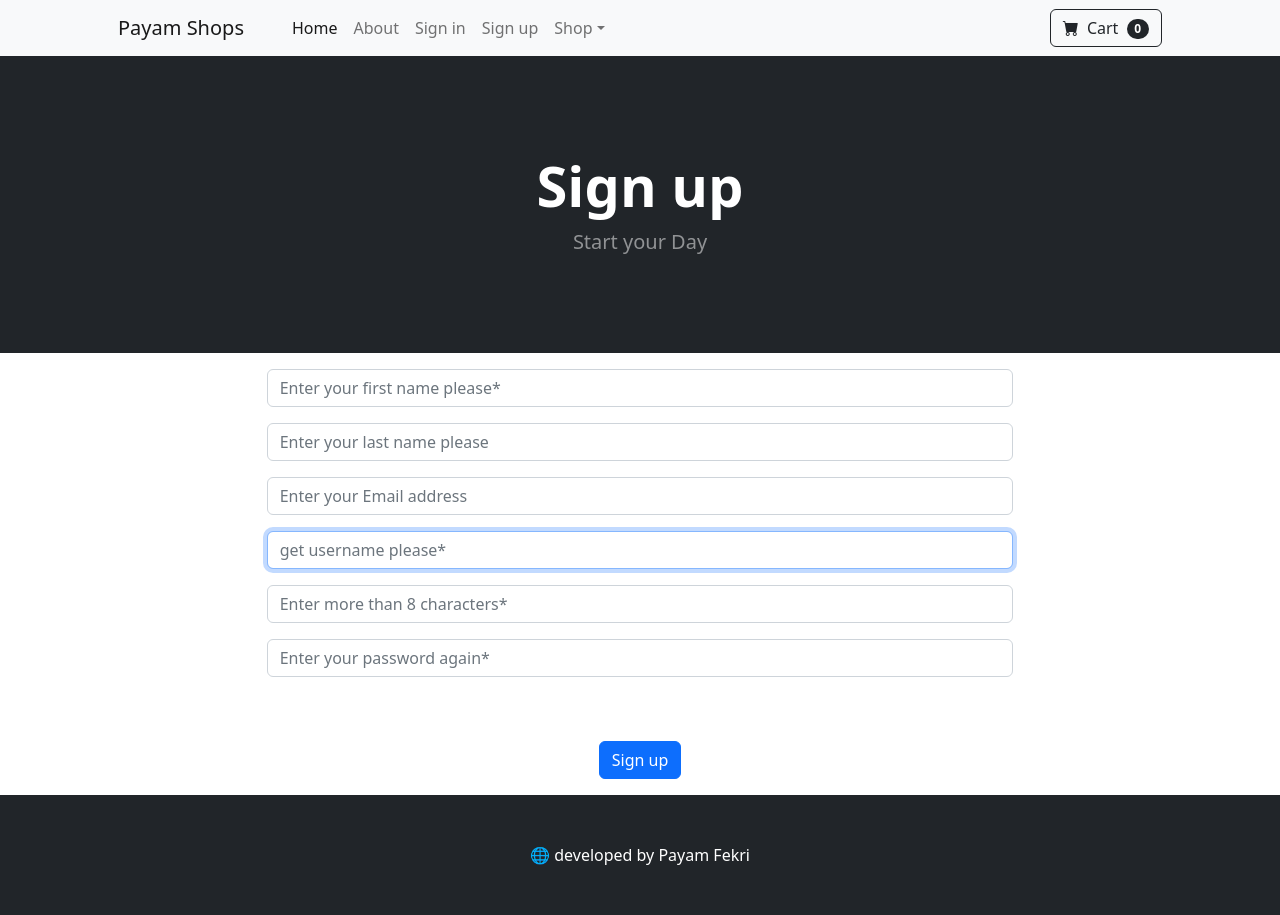
After one commit to PayamFekri/PayamShop, a Django app: page /signup/ in a window 1280 px wide. The commit adds this page. Run offline with Django 5.2, Linux system fonts and the light colour scheme; some libraries are stand-ins or nearby versions.

Commit message:
'add-signupForm-have-error'

```diff
--- /dev/null
+++ b/shop/forms.py
@@ -0,0 +1,76 @@
+from django.contrib.auth.models import User
+from django.contrib.auth.forms import UserCreationForm
+from django import forms
+from django.core.exceptions import ValidationError
+
+
+class SignUpForm(UserCreationForm):
+    first_name = forms.CharField(
+        label= "",
+        required=True,
+        max_length= 50 ,
+        widget= forms.TextInput(attrs={'class' : 'form-control' , 'placeholder' : 'Enter your first name please*'})
+    )
+
+    last_name = forms.CharField(
+        label= "",
+        max_length= 50 ,
+        widget= forms.TextInput(attrs={'class' : 'form-control' , 'placeholder' : 'Enter your last name please'})
+    )
+
+    email = forms.EmailField(
+        label= "",
+        widget= forms.TextInput(attrs={'class' : 'form-control' , 'placeholder' : 'Enter your Email address'})
+    )
+
+    username = forms.CharField(
+        label= "",
+        max_length= 20 ,
+        required=True,
+        widget= forms.TextInput(attrs={'class' : 'form-control' , 'placeholder' : 'get username please*'})
+    )
+    password1 = forms.CharField(
+        label="",
+        required=True,
+        widget= forms.PasswordInput(
+            attrs={
+                'class' : 'form-control',
+                'name' : 'password',
+                'type' : 'password',
+                'placeholder' : 'Enter more than 8 characters*'
+
+            }
+        )
+    )
+
+
+    password2 = forms.CharField(
+        label="",
+        required=True,
+        widget= forms.PasswordInput(
+            attrs={
+                'class' : 'form-control',
+                'name' : 'password',
+                'type' : 'password',
+                'placeholder' : 'Enter your password again*'
+
+            }
+        )
+    )
+
+    class Meta:
+        model = User
+        fields = ("first_name" , 'last_name' ,"email","username","password1" ,"password2" )
+
+
+    def clean_email(self):
+        email = self.cleaned_data.get('email')
+        if User.objects.filter(email=email).exists():
+            raise ValidationError("This email is already registered.")
+        return email
+
+    def clean_username(self):
+        username = self.cleaned_data.get('username')
+        if User.objects.filter(username=username).exists():
+            raise ValidationError("This username is already taken.")
+        return username
--- a/shop/templates/shop/navbar.html
+++ b/shop/templates/shop/navbar.html
@@ -13,6 +13,7 @@
                     <li class="nav-item"><a class="nav-link" href="{% url "logout" %}">Exit</a></li>
                 {% else %}
                     <li class="nav-item"><a class="nav-link" href="{% url "login" %}">Sign in</a></li>
+                    <li class="nav-item"><a class="nav-link" href="{% url "signup" %}">Sign up</a></li>
                 {% endif %}
 
 
--- /dev/null
+++ b/shop/templates/shop/signup.html
@@ -0,0 +1,30 @@
+{%extends 'shop/base.html'%}
+{% block content %}
+
+    <!-- Header-->
+    <header class="bg-dark py-5">
+        <div class="container px-4 px-lg-5 my-5">
+            <div class="text-center text-white">
+                <h1 class="display-4 fw-bolder">Sign up</h1>
+                <p class="lead fw-normal text-white-50 mb-0">Start your Day</p>
+            </div>
+        </div>
+    </header>
+
+
+    <div class = 'row'>
+        <center>
+            <div class = col-7>
+                <p align = 'justify'>
+                    <form method = "POST" action = "{% url 'signup' %}">
+                        {% csrf_token %} <!-- for security-->
+                            {{form.as_p}}
+                            <br><br>
+                        <button type="submit" class="btn btn-primary">Sign up</button>
+                    </form>
+                </p>
+            </div>
+        </center>
+    </div>
+
+{%endblock  %}
--- a/shop/urls.py
+++ b/shop/urls.py
@@ -1,8 +1,9 @@
-from django.urls import path,include
-from .views import helloworld , about , login_user , logout_user
+from django.urls import path
+from . import views
 urlpatterns = [
-    path('hi/', helloworld, name='helloworld'),
-    path('about/' , about),
-    path('login/', login_user, name='login'),
-    path('logout/', logout_user, name='logout')
+    path('hi/', views.helloworld, name='helloworld'),
+    path('about/' , views.about),
+    path('login/', views.login_user, name='login'),
+    path('logout/', views.logout_user, name='logout'),
+    path('signup/', views.signup_user , name='signup'),
 ]
--- a/shop/views.py
+++ b/shop/views.py
@@ -2,7 +2,14 @@ from django.shortcuts import render , redirect
 from .models import Product
 from django.contrib.auth import authenticate , login , logout
 from django.contrib import messages
+from django.contrib.auth.models import User
+from django.contrib.auth.forms import UserCreationForm
+from django import forms
+from . forms import SignUpForm
 
+from django.views.decorators.csrf import csrf_protect  # اضافه کنید
+
+@csrf_protect
 def helloworld(request):
     all_product = Product.objects.all()
     return render(request, 'shop/index.html', {'ProductsINview' : all_product})
@@ -20,7 +27,7 @@ def login_user(request):
             messages.success(request , "Logged in successfully.")
             return redirect("helloworld")
         else:
-            messages.success(request , "There was a problem logging in.")
+            messages.success(request , "Logged in successfully.")
             return redirect("login")
     else :
         return render(request , 'shop/login.html')
@@ -29,3 +36,21 @@ def logout_user(request):
     logout(request)
     messages.success(request , ("You have successfully logged out."))
     return redirect("helloworld")
+
+def signup_user(request):
+    form = SignUpForm()
+    if request.method == "POST":
+        form = SignUpForm(request.POST)
+        if form.is_valid():
+            form.save()
+            username = form.cleaned_data['username']
+            password1 = form.cleaned_data['password1']
+            user = authenticate(request , username=username , password = password1)
+            login(request , user)
+            messages.success(request , "sign up is successfully.")
+            return redirect("helloworld")
+        else:
+            messages.success(request , "sign up is not! successfully!!.")
+            return redirect("signup")
+    else:
+        return render(request , 'shop/signup.html' , {'form' : form})
```
Also changed, not shown: db.sqlite3.
